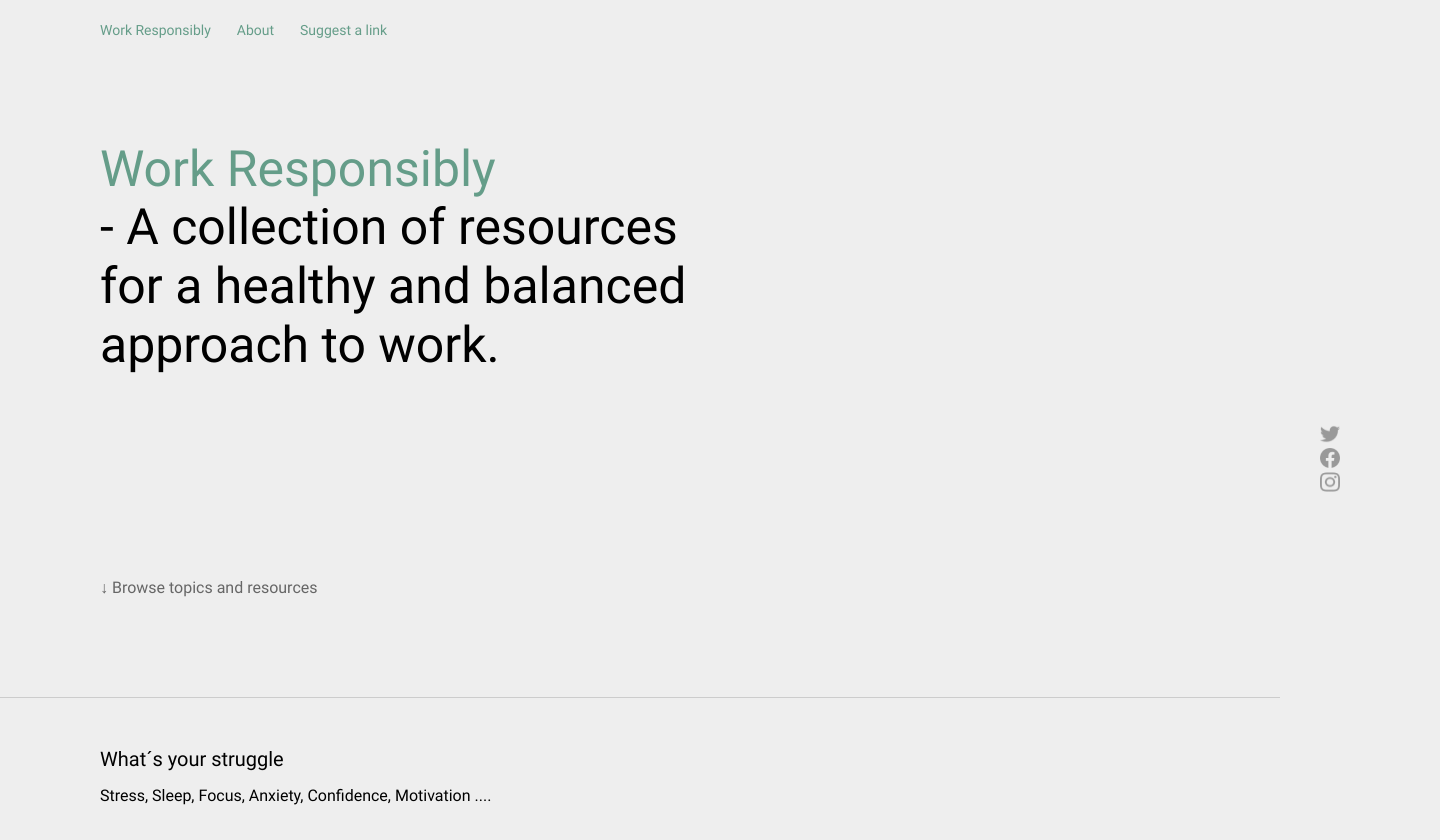
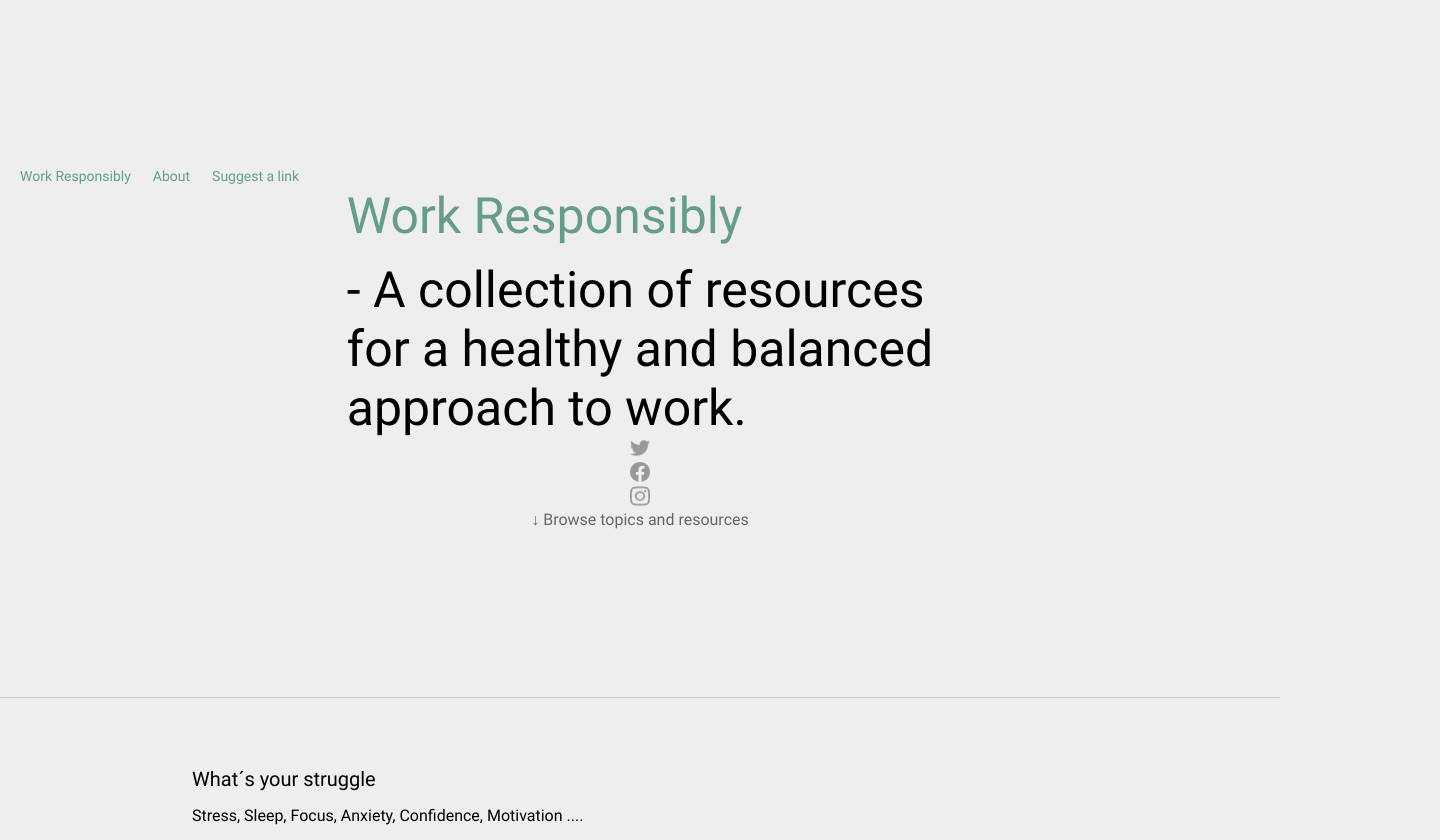
Before and after one commit to mschild91/work_responsibly, a plain HTML site: page index.html in a window 1280 px wide. Shown: the top 840 px of the page, 1440 px wide, since content can reach past the window. Drawn offline with Linux system fonts and the light colour scheme.

Commit message:
started to change the Layout to Flexbox

```diff
--- a/assets/css/style.css
+++ b/assets/css/style.css
@@ -12,6 +12,9 @@
 body {
     background-color: #EEEEEE;
     font-family: Roboto;
+    display: flex;
+    justify-content: center;
+    width: 100vw;
 }
 
 nav a:hover {
@@ -29,29 +32,39 @@ aside img:hover {
 header {
     height: 697.5px;
     border-bottom:  1px solid #CCCCCC;
+    width: 100vw;
+    display: flex;
+    justify-content: center;
+    align-items: center;
+    flex-wrap: wrap;
+    flex-direction: column;
 }
 
 header p{
-    position: absolute;
+    /* position: absolute;
     margin-left: 100px;
-    top: 198px;
+    top: 198px; */
     font-size: 50px;
     font-weight: 400;
     line-height: 59px;
 }
 
 .headline{
+    display: flex;
+    flex-direction: column;
+    flex-wrap: wrap;
+    gap: 15px;
+}
+
+.headline p:nth-of-type(1) {
     color: #659D89;
-    margin-left: 100px;
-    position: absolute;
-    top: 139.5px;
 }
+
 header ul {
-    position: absolute;
+    display: flex;
 }
 
 nav li{
-    display: inline-block;
     font-size: 14px;
     line-height: 16px;
     font-weight: 400;
@@ -63,10 +76,7 @@ header ul a{
     text-decoration: none;
 }
 
-header .browse {
-    position: absolute;
-    top: 577.5px;
-    left: 100px;
+.browse {
     color: #666666;
     font-size: 16px;
     line-height: 19px;
@@ -75,11 +85,8 @@ header .browse {
 }
 
 nav {
-    position: absolute;
     width: 1240px;
     height: 19.5px;
-    left: 100px;
-    top: 20px;
 }
 
 nav ul {
@@ -87,10 +94,7 @@ nav ul {
 }
 
 aside {
-    margin-left: 1320px;
     list-style-type: none;
-    position: absolute;
-    top: 423.5px;
 }
 
 aside img {
@@ -106,19 +110,33 @@ main {
     width: 1440px;
 }
 
+main {
+    width: 100vw;
+    display: flex;
+    flex-wrap: wrap;
+    justify-content: center;
+}
+
+.struggles {
+    width: 100vw;
+    display: flex;
+    flex-wrap: wrap;
+    justify-content: center;
+    flex-direction: column;
+}
+
 .struggles p:nth-of-type(1) {
-    margin-left: 100px;
     font-weight: 400;
     font-size: 20px;
     line-height: 23px;
+    margin-left: 15%;
+    margin-bottom: 15px;
 }
 .struggles p:nth-of-type(2) {
-    margin-left: 100px;
     font-weight: 400;
     font-size: 16px;
     line-height: 19px;
-    position: absolute;
-    top: 38.5px;
+    margin-left: 15%;
 }
 
 .struggles .second_section {
@@ -134,9 +152,10 @@ main {
 }
 
 .struggles_first_list {
-    width: 1440px;
+    width: 100%;
     margin-top: 80px;
-    padding-left: 180px;
+    display: flex;
+    justify-content: center;
 }
 
 .struggles_first_list li {
@@ -151,9 +170,10 @@ main {
 }
 
 .struggles_second_list {
-    width: 1440px;
+    width: 100%;
     margin-bottom: 80px;
-    padding-left: 180px;
+    display: flex;
+    justify-content: center;
 }
 
 .struggles_second_list li {
--- a/index.html
+++ b/index.html
@@ -16,22 +16,24 @@
                 <li><a href="#">Suggest a link</a></li>
             </ul>
         </nav>
-        <p class="headline">Work Responsibly</p>
-        <p>- A collection of resources<br> for a healthy and balanced<br> approach to work.</p>
+        <div class="headline">
+            <p>Work Responsibly</p>
+            <p>- A collection of resources<br> for a healthy and balanced<br> approach to work.</p>
+        </div>
         <aside>
             <li><a href="#"><img src="./assets/img/twitterlogo.png" alt="Twitter Logo"></a></li>
             <li><a href="#"><img src="./assets/img/facebooklogo.png" alt="Facebook Logo"></a></li>
             <li><a href="#"><img src="./assets/img/instagramlogo.png" alt="Instagram Logo"></a></li>
         </aside>
-        <a class="browse"
-        href="#">&#8595; Browse topics and resources</a>
+        <div class="browsw">
+            <a class="browse"
+            href="#">&#8595; Browse topics and resources</a>
+        </div>
     </header>
     <main>
         <section class="struggles">
-            <section>
                 <p>What´s your struggle</p>
                 <p>Stress, Sleep, Focus, Anxiety, Confidence, Motivation ....</p>
-            </section>
             <section>
                 <ul class="struggles_first_list">
                     <li><a href="#"><img src="./assets/img/link1.gif.png" alt=""></a></li>
```
